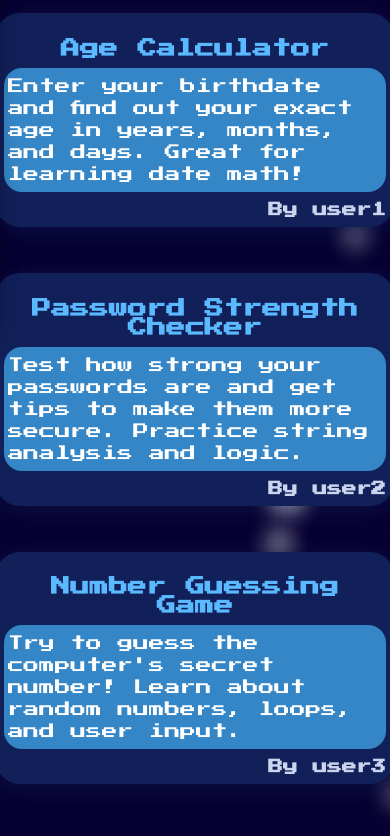
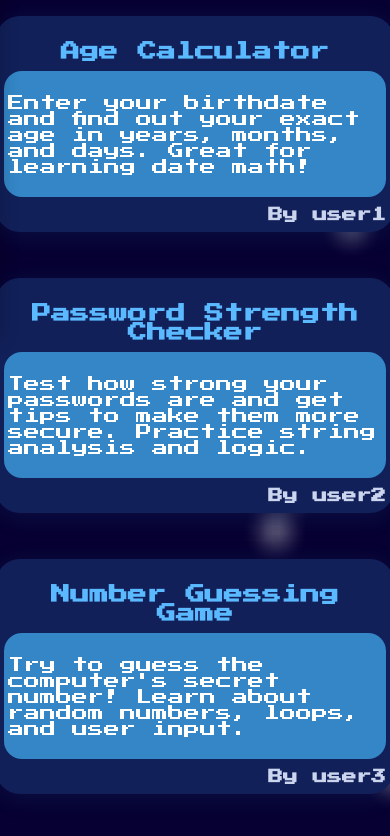
Before and after one commit to xtrnals/CyCode-Galaxy-Website, a plain HTML site: page projects.html in a window 390 px wide. Shown: the part 504-1340 px from the top of the page. Drawn offline with Linux system fonts and the light colour scheme.

Commit message:
Add files via upload

```diff
--- a/style.css
+++ b/style.css
@@ -780,74 +780,6 @@ nav ul li a:hover {
     box-sizing: border-box;
     padding: 8px 4px 6px 4px;
   }
-  .featured-projects-title {
-    font-size: 1.2rem;
-    margin: 24px 0 16px 0;
-  }
-}
-
-.project-desc {
-  color: #fff;
-  font-size: 0.98rem;
-  margin: 0;
-  line-height: 1.4;
-  word-break: break-word;
-  overflow-wrap: break-word;
-  text-align: left;
-}
-
-.project-user {
-  display: block;
-  margin-top: 10px;
-  color: #e0eaff;
-  font-size: 0.92rem;
-  font-weight: bold;
-  opacity: 0.9;
-  text-align: right;
-  width: 100%;
-  /* Add this to prevent overlap */
-  position: static;
-  background: none;
-  word-break: break-word;
-}
-
-@media (max-width: 900px) {
-  .project-row {
-    flex-direction: column;
-    gap: 28px;
-    align-items: center;
-    margin-bottom: 32px;
-  }
-  .project-card {
-    width: 90vw;
-    max-width: 340px;
-    min-width: 0;
-    padding: 18px 8px 16px 8px;
-    margin: 0 0 24px 0;
-  }
-  .project-box {
-    min-height: 70px;
-    padding: 12px 8px 8px 8px;
-  }
-}
-
-@media (max-width: 600px) {
-  .projects-list {
-    padding: 16px 0 0 0;
-  }
-  .project-card {
-    width: 98vw;
-    max-width: 99vw;
-    min-width: 0;
-    padding: 10px 2vw 10px 2vw;
-    margin: 0 0 18px 0;
-  }
-  .project-box {
-    min-width: 0;
-    width: 100%;
-    box-sizing: border-box;
-    padding: 8px 4px 6px 4px;
-  }
   .community-title {
     font-size: 1.2rem;
     margin: 32px 0 18px 0;
@@ -1431,6 +1363,16 @@ nav ul li a:hover {
 }
 
 /* Responsive Projects Hero */
+@media (min-width: 901px) and (max-width: 1200px) {
+  .astro-left, .astro-right {
+    width: 200px;
+    max-width: 22vw;
+  }
+  .projects-title h1 {
+    font-size: 2rem;
+  }
+}
+
 @media (max-width: 900px) {
   .projects-hero {
     min-height: 40vh;
@@ -1441,14 +1383,13 @@ nav ul li a:hover {
     justify-content: center;
     gap: 0;
   }
-    .astro-left, .astro-right {
-      width: 150px !important;
-      max-width: 32vw !important;
-    }
+  .astro-left, .astro-right {
+    width: 120px !important;
+    max-width: 18vw !important;
+  }
   .projects-title h1 {
-    font-size: 1.2rem;
-    padding: 0 8vw; /* Add horizontal padding to keep text away from astronauts */
-    word-break: break-word;
+    font-size: 1.1rem;
+    padding: 0 6vw;
   }
 }
 @media (max-width: 600px) {
@@ -1457,12 +1398,12 @@ nav ul li a:hover {
     padding: 0 1vw;
   }
   .astro-left, .astro-right {
-    width: 110px !important;
-    max-width: 40vw !important;
+    width: 80px !important;
+    max-width: 14vw !important;
   }
   .projects-title h1 {
-    font-size: 0.85rem;
-    padding: 0 14vw; /* More padding on very small screens */
+    font-size: 0.8rem;
+    padding: 0 10vw;
   }
 }
 
```
